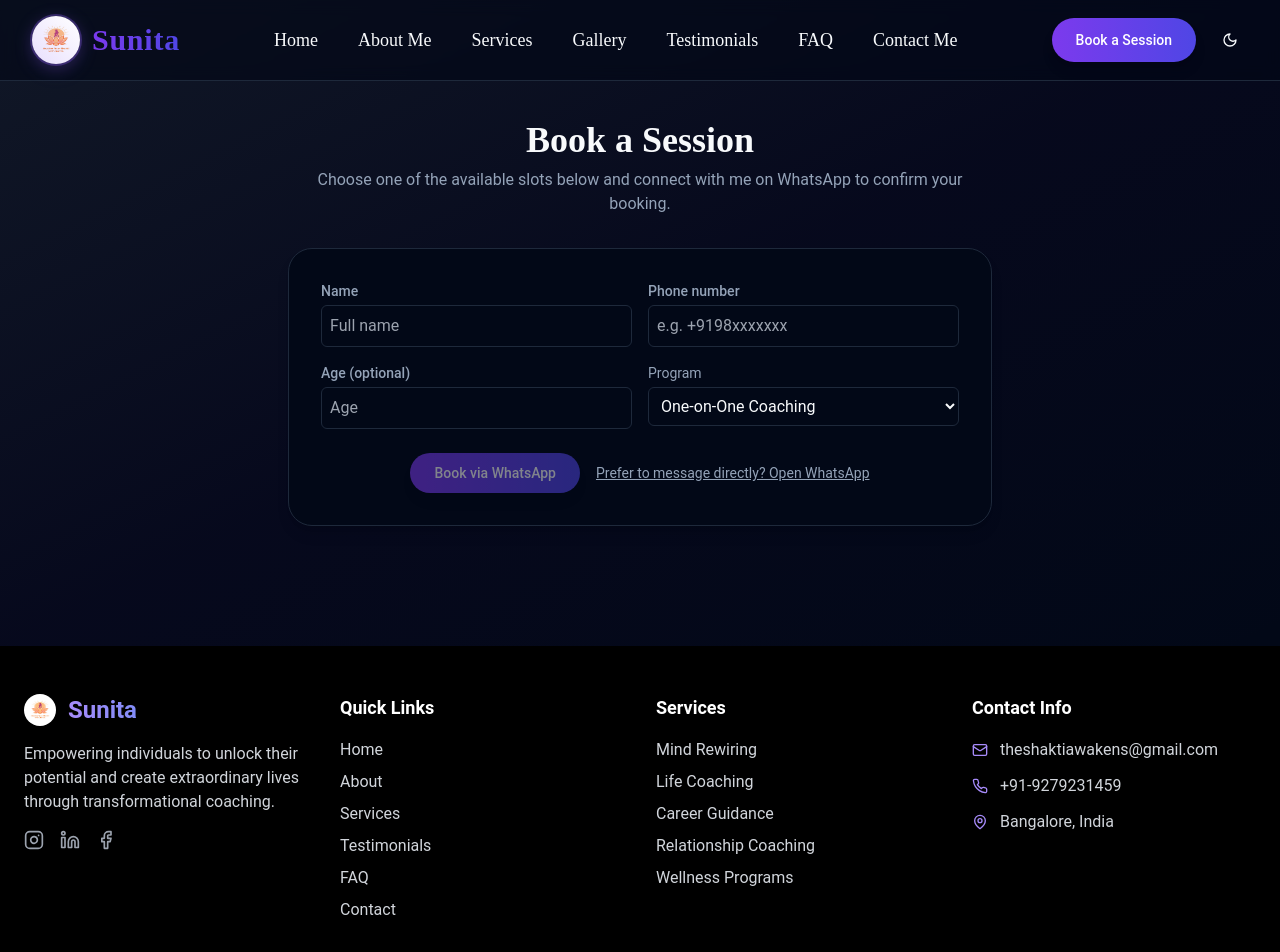
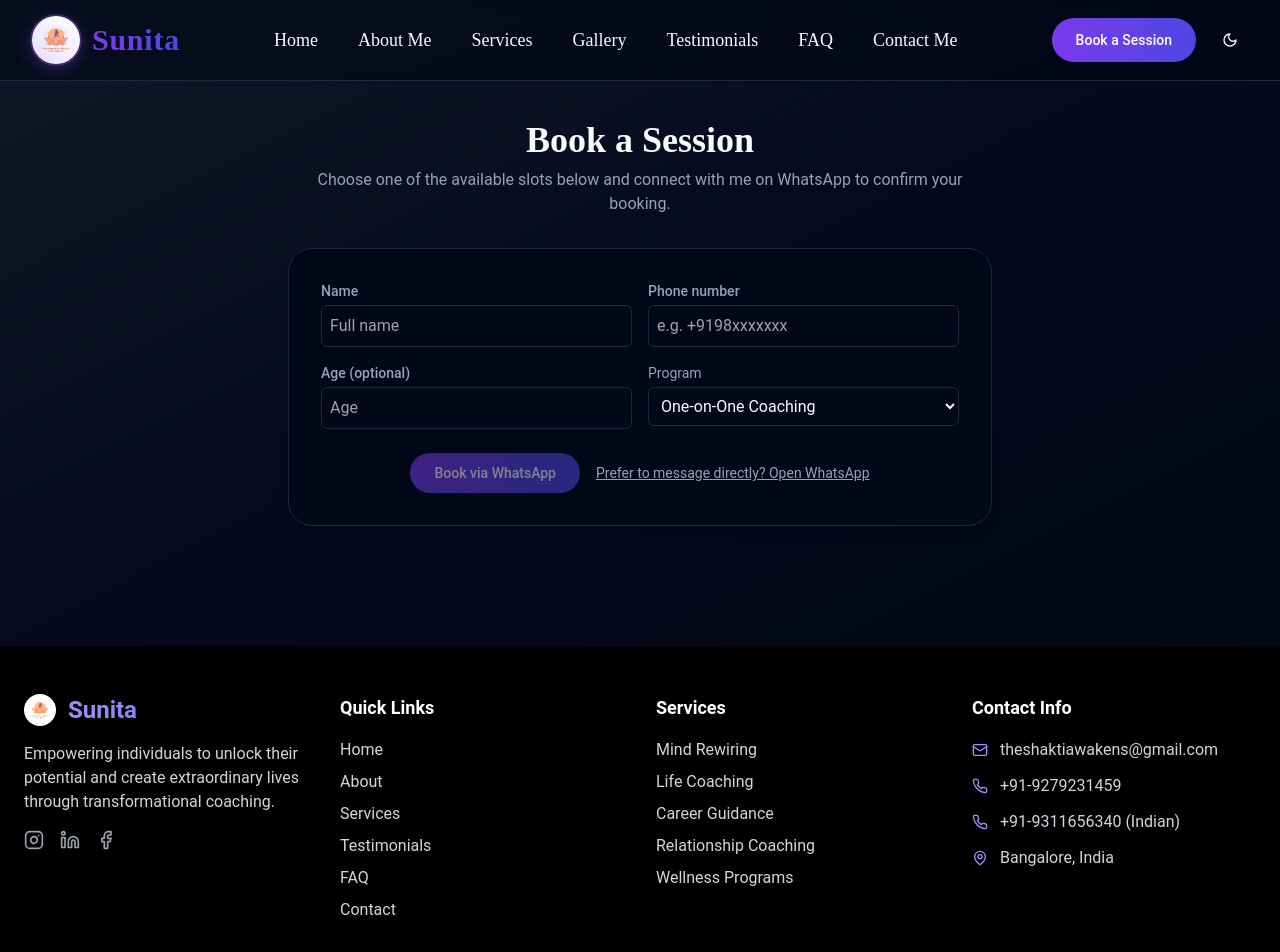
Before and after one commit to Krittika-Tiwari/LifeCoach-master, a React (Create React App) app: page /book in a window 1280 px wide. Shown: the top 952 px of the page. Built offline with nearby package versions, Linux system fonts and the light colour scheme.

Commit message:
photo changes

```diff
--- a/src/components/Contact.jsx
+++ b/src/components/Contact.jsx
@@ -82,6 +82,8 @@ const Contact = () => {
               <div className="space-y-4 sm:space-y-6">
                 <a
                   href="mailto:theshaktiawakens@gmail.com"
+                  target="_blank"
+                  rel="noopener noreferrer"
                   className="flex items-center space-x-4 hover:text-violet-600 dark:hover:text-violet-300"
                 >
                   <div className="bg-violet-100 dark:bg-violet-900 p-3 rounded-lg">
--- a/src/components/Footer.jsx
+++ b/src/components/Footer.jsx
@@ -166,6 +166,8 @@ const Footer = () => {
             <div className="space-y-2 sm:space-y-3">
               <a
                 href="mailto:theshaktiawakens@gmail.com"
+                target="_blank"
+                rel="noopener noreferrer"
                 className="flex items-center space-x-2 sm:space-x-3 text-gray-300 text-sm sm:text-base break-all hover:text-violet-300"
                 aria-label="Send email to Sunita"
               >
@@ -173,12 +175,25 @@ const Footer = () => {
                 <span>theshaktiawakens@gmail.com</span>
               </a>
               <a
-                href="tel:+919279231459"
+
+                href="https://wa.me/919279231459"
+                target="_blank"
+                rel="noreferrer"
                 className="flex items-center space-x-2 sm:space-x-3 text-gray-300 text-sm sm:text-base hover:text-violet-300"
                 aria-label="Call Sunita on WhatsApp number"
               >
                 <Phone className="h-3 w-3 sm:h-4 sm:w-4 text-violet-400 flex-shrink-0" />
                 <span>+91-9279231459</span>
+              </a>
+              <a
+
+                href="https://wa.me/919311656340"
+                target="_blank"
+                rel="noreferrer"
+                className="flex items-center space-x-2 sm:space-x-3 text-gray-300 text-sm sm:text-base hover:text-violet-300"
+              >
+                <Phone className="h-3 w-3 sm:h-4 sm:w-4 text-violet-400 flex-shrink-0" />
+                <span>+91-9311656340 (Indian)</span>
               </a>
               <div className="flex items-center space-x-2 sm:space-x-3">
                 <MapPin className="h-3 w-3 sm:h-4 sm:w-4 text-violet-400 flex-shrink-0" />
--- a/src/components/Hero.jsx
+++ b/src/components/Hero.jsx
@@ -87,6 +87,8 @@ const Hero = () => {
                 ✉️{" "}
                 <a
                   href="mailto:theshaktiawakens@gmail.com"
+                  target="_blank"
+                  rel="noopener noreferrer"
                   className="hover:text-primary"
                 >
                   theshaktiawakens@gmail.com
--- a/src/components/Testimonials.jsx
+++ b/src/components/Testimonials.jsx
@@ -17,7 +17,7 @@ const Testimonials = () => {
       name: "Rajesh Kumar",
       role: "Business Owner",
       image:
-        "https://images.unsplash.com/photo-1472099645785-5658abf4ff4e?ixlib=rb-4.0.3&auto=format&fit=crop&w=150&q=80",
+        "https://img.freepik.com/premium-photo/portrait-young-bearded-indian-man-streets-outdoors_251136-80083.jpg",
       content:
         "Working with Sunita helped me break through limiting beliefs that were holding my business back. Her peak performance coaching increased my productivity by 300%. I finally achieved the work-life balance I dreamed of.",
       rating: 5,
@@ -26,7 +26,7 @@ const Testimonials = () => {
       name: "Anita Patel",
       role: "Homemaker & Entrepreneur",
       image:
-        "https://images.unsplash.com/photo-1438761681033-6461ffad8d80?ixlib=rb-4.0.3&auto=format&fit=crop&w=150&q=80",
+        "https://imgcdn.stablediffusionweb.com/2024/3/11/d6e19ed8-61ac-4c19-bd84-8270bcbee8f9.jpg",
       content:
         "As a homemaker wanting to start my own business, I felt lost and overwhelmed. Sunita's confidence and clarity sessions gave me the courage to launch my dream venture. Today, I'm running a successful online business!",
       rating: 5,
@@ -35,7 +35,7 @@ const Testimonials = () => {
       name: "Vikram Singh",
       role: "College Student",
       image:
-        "https://images.unsplash.com/photo-1507003211169-0a1dd7228f2d?ixlib=rb-4.0.3&auto=format&fit=crop&w=150&q=80",
+        "https://images.unsplash.com/photo-1618926749434-0578ceecdfab?fm=jpg&q=60&w=3000&ixlib=rb-4.1.0&ixid=M3wxMjA3fDB8MHxzZWFyY2h8MTJ8fGluZGlhbiUyMG1hbnxlbnwwfHwwfHx8MA%3D%3D",
       content:
         "Sunita's healing sessions helped me overcome exam anxiety and fear of failure. Her time management techniques improved my grades dramatically. I'm now confident about my future and pursuing my passion in technology.",
       rating: 5,
@@ -44,7 +44,7 @@ const Testimonials = () => {
       name: "Meera Gupta",
       role: "Marketing Manager",
       image:
-        "https://images.unsplash.com/photo-1534528741775-53994a69daeb?ixlib=rb-4.0.3&auto=format&fit=crop&w=150&q=80",
+        "https://media.istockphoto.com/id/1313502972/photo/portrait-of-beautiful-woman-having-fun.jpg?s=612x612&w=0&k=20&c=DHGWp3wIoSlpjK9xFdARpgpyo4t-hIzuqOSx5ZyRsHA=",
       content:
         "The HRCM coaching program transformed every aspect of my life. My relationships improved, my career took off, my health is better, and I finally have financial clarity. Sunita is truly a life-changing mentor!",
       rating: 5,
```
